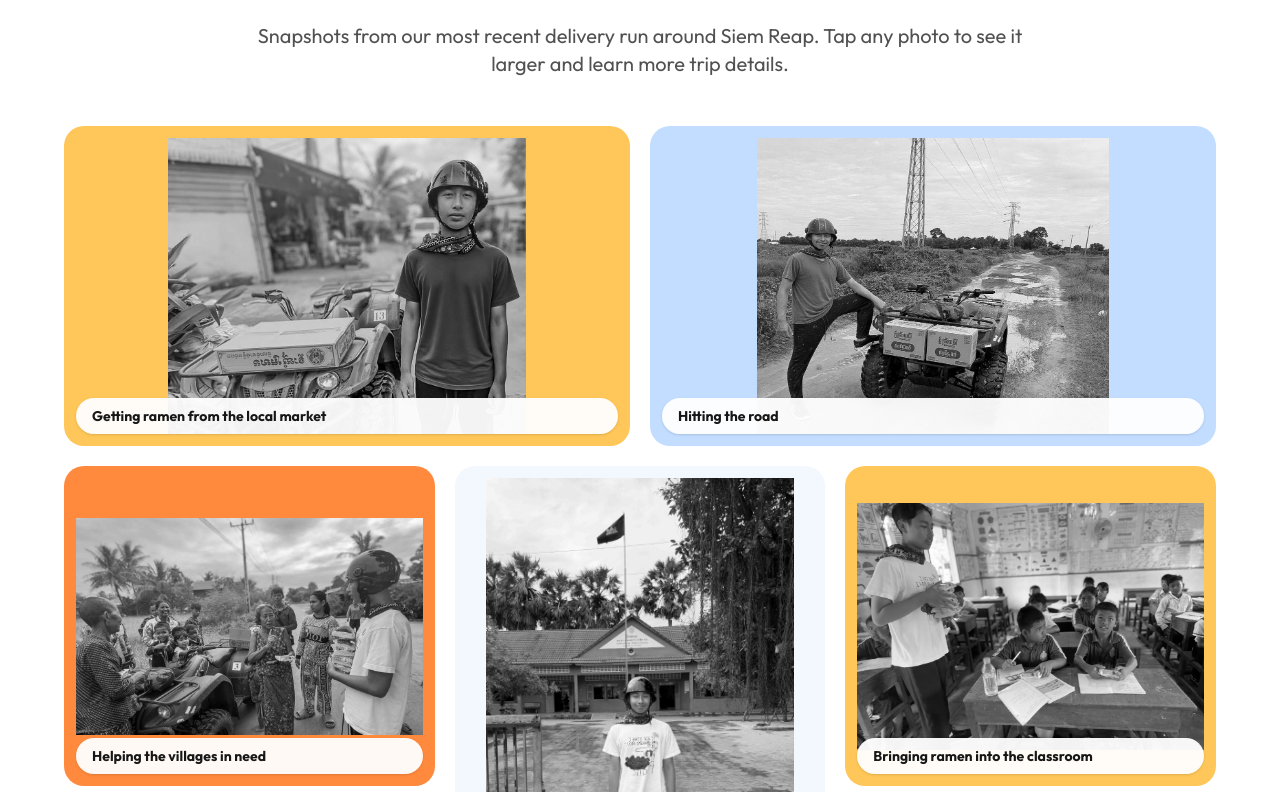
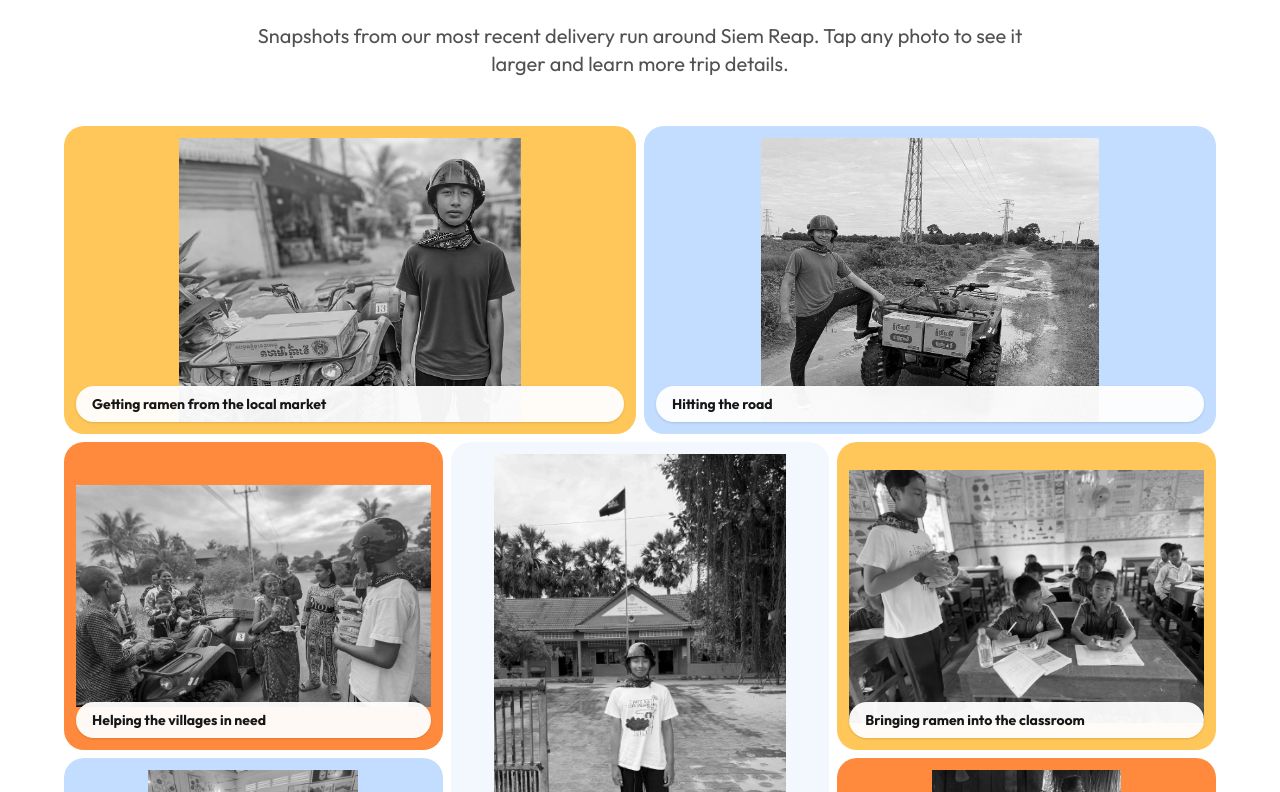
Before and after one commit to iampiotr/ramenrun, a React (Vite) app: page / in a window 1280 px wide. Shown: the part 4968-5760 px from the top of the page. Built offline with nearby package versions, Linux system fonts and the light colour scheme.

Commit message:
Tighten the space between the colored photo mats.

```diff
--- a/src/components/Gallery.tsx
+++ b/src/components/Gallery.tsx
@@ -31,7 +31,7 @@ export function Gallery() {
         align="center"
       />
 
-      <ul className="grid auto-rows-[140px] grid-cols-2 gap-5 lg:auto-rows-[150px] lg:grid-cols-6">
+      <ul className="grid auto-rows-[140px] grid-cols-2 gap-2 lg:auto-rows-[150px] lg:grid-cols-6">
         {gallery.photos.map((photo, i) => (
           <li key={photo.src} className={tiles[i].box}>
             <button
```
